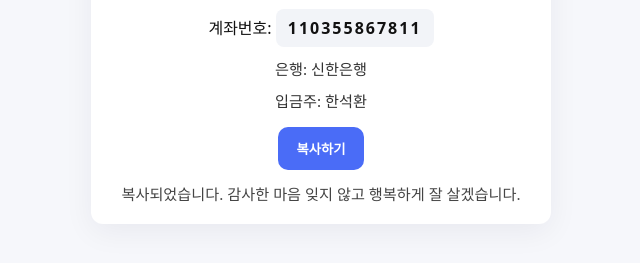
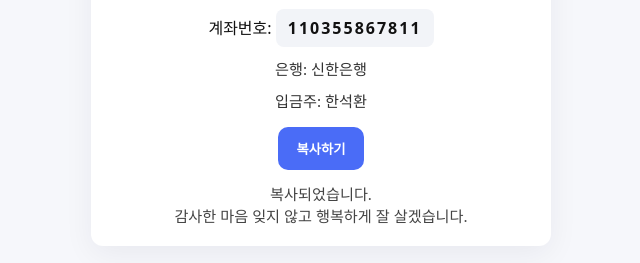
Before and after one commit to Sukhwan-Han/copy1, a plain HTML site: page index.html in a window 1280 px wide. Both pictures are taken after a click on the button "복사하기". Shown: the part 147-410 px from the top of the page, without its empty margins (319-959 px from the left). Drawn offline with Linux system fonts and the light colour scheme.

Commit message:
index.html

```diff
--- a/index.html
+++ b/index.html
@@ -28,7 +28,9 @@
   <script>
     const msgEl = document.getElementById('msg');
 
-    function showMsg(text){ msgEl.textContent = text; }
+function showMsg(text){
+  msgEl.innerText = text; // textContent → innerText
+}
 
     function fallbackCopy(text){
       const ta = document.createElement('textarea');
```
